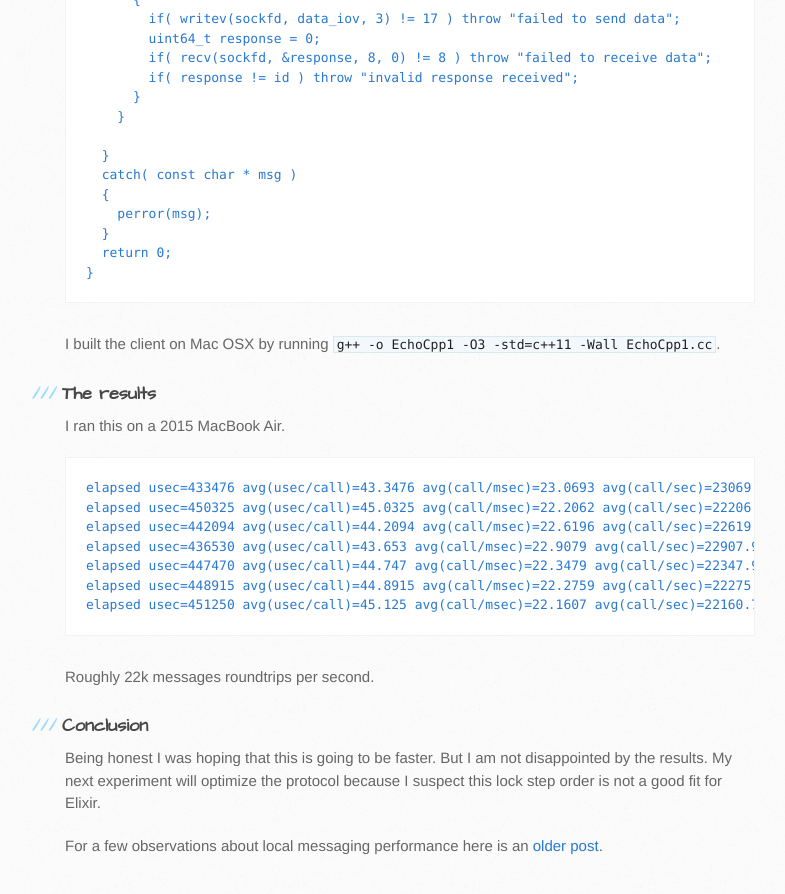
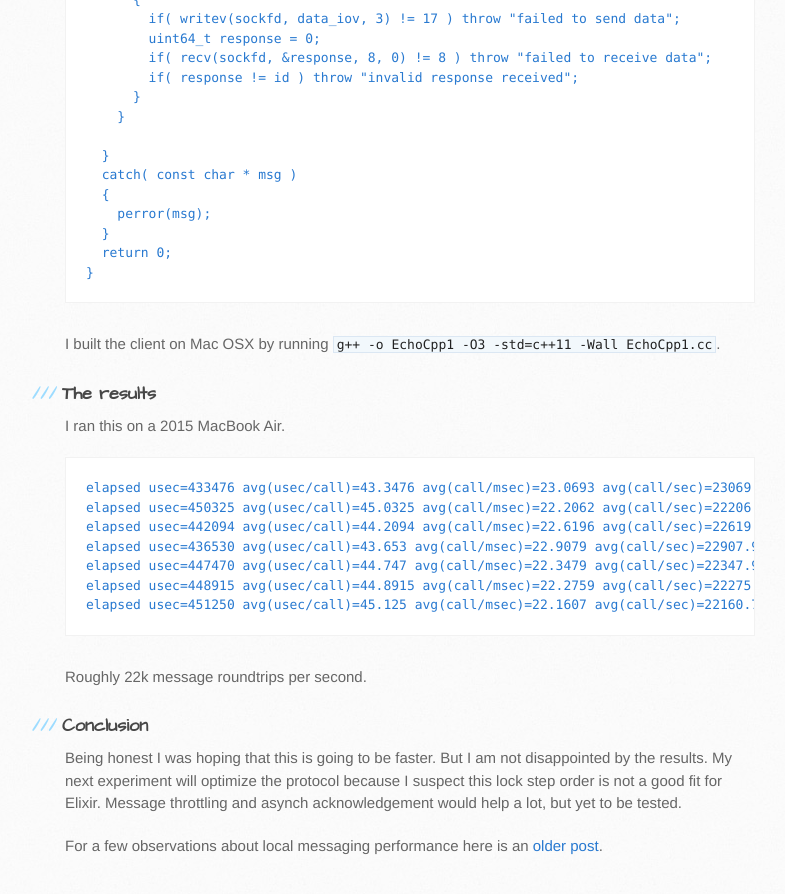
Before and after one commit to dbeck/dbeck.github.io, a Jekyll site: the page built from _posts/2015-10-05-simple-TCP-message-performance-in-Elixir.markdown, in a window 1280 px wide and 900 px high, scrolled down 5043 px. Shown: the top 894 px of the window, without its empty margins (105-890 px from the left). Built offline with Jekyll 4.4.1, drawn with Linux system fonts in a browser that asks for light colours; Markdown is read by kramdown in place of the engine named in the settings; comment, search, counter and statistics services are not loaded; some of the changed text lies outside the part shown.

Commit message:
new post

````diff
--- a/_posts/2015-10-05-simple-TCP-message-performance-in-Elixir.markdown
+++ b/_posts/2015-10-05-simple-TCP-message-performance-in-Elixir.markdown
@@ -268,10 +268,10 @@ elapsed usec=448915 avg(usec/call)=44.8915 avg(call/msec)=22.2759 avg(call/sec)=
 elapsed usec=451250 avg(usec/call)=45.125 avg(call/msec)=22.1607 avg(call/sec)=22160.7
 ```
 
-Roughly 22k messages roundtrips per second.
+Roughly 22k message roundtrips per second.
 
 ### Conclusion
 
-Being honest I was hoping that this is going to be faster. But I am not disappointed by the results. My next experiment will optimize the protocol because I suspect this lock step order is not a good fit for Elixir.
+Being honest I was hoping that this is going to be faster. But I am not disappointed by the results. My next experiment will optimize the protocol because I suspect this lock step order is not a good fit for Elixir. Message throttling and asynch acknowledgement would help a lot, but yet to be tested.
 
 For a few observations about local messaging performance here is an [older post](http://dbeck.github.io/price-of-being-distributed/).
````
Also changed, not shown: other parts of _posts/2015-10-05-simple-TCP-message-performance-in-Elixir.markdown (+1 -1 lines).
